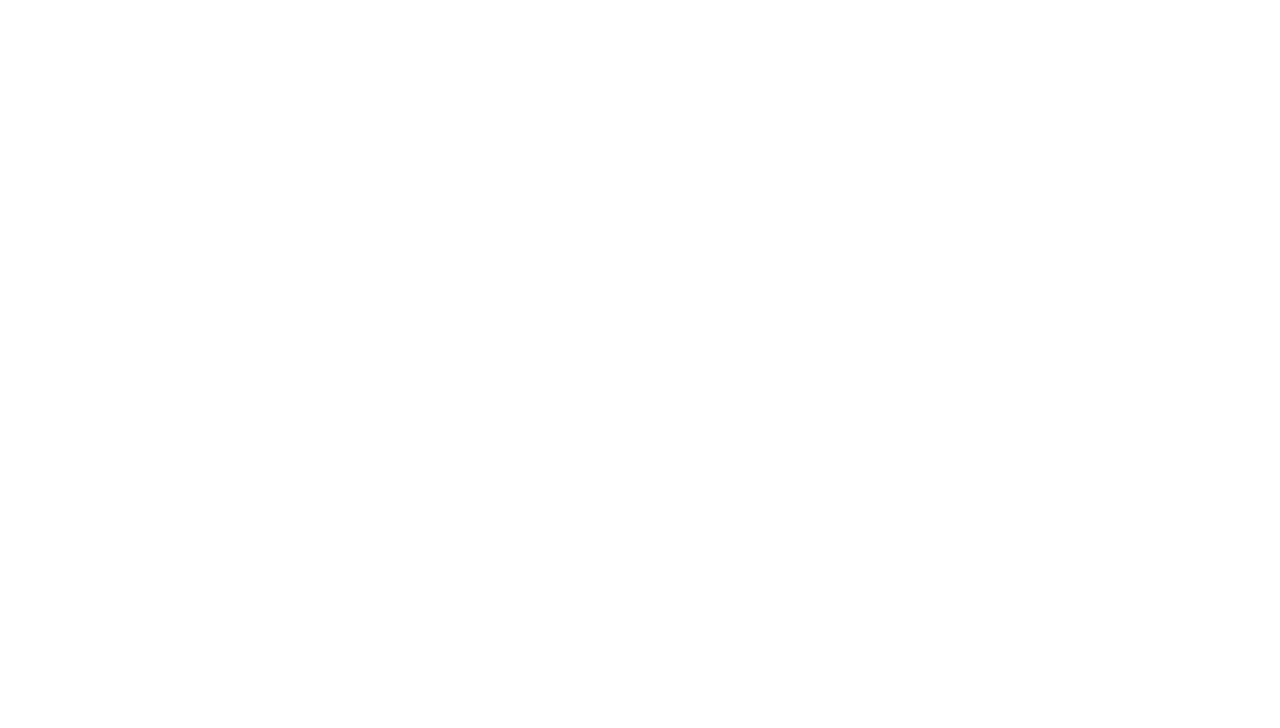
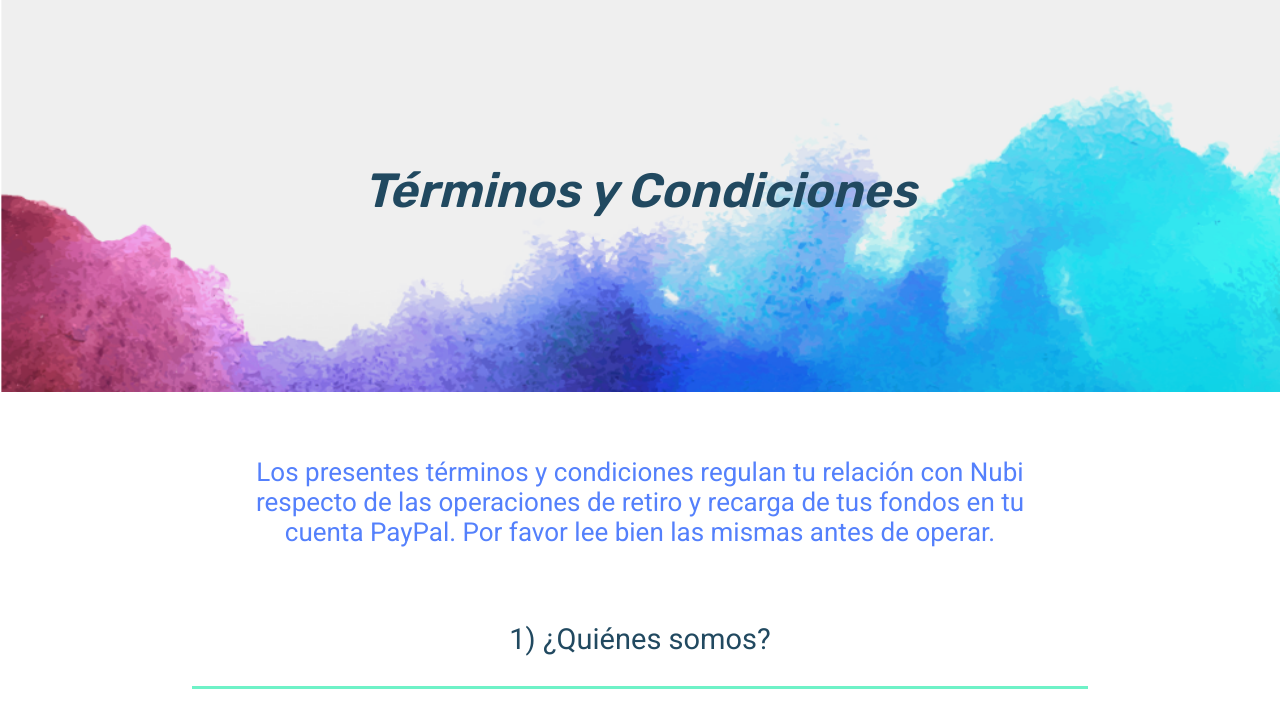
Before and after one commit to jonathanlevrero/NubiProyecto, a React (Create React App) app in the folder nubilanding/: page / in a window 1280 px wide. Shown: the top 728 px of the page. Built offline with nearby package versions, Linux system fonts and the light colour scheme.

Commit message:
Creando estructura de la seccion terminos y condiciones

```diff
--- a/nubilanding/src/App.js
+++ b/nubilanding/src/App.js
@@ -1,9 +1,10 @@
 import React from 'react';
+import TerminosCondiciones from "./components/terminos-condiciones/terminos-condiciones"
 
 function App() {
   return (
     <div>
-
+    <TerminosCondiciones />
     </div>
   );
 }
--- /dev/null
+++ b/nubilanding/src/components/terminos-condiciones/styles.module.scss
@@ -0,0 +1,60 @@
+.contenedor {
+  display: flex;
+  flex-direction: column;
+  align-items: center;
+  width: 100%;
+}
+
+.contenedorTitulo {
+  background-image: url(../../assets/bg_main_about_us.png);
+  background-size: 117% 90%;
+  background-repeat: no-repeat;
+  text-align: center;
+  width: 100%;
+  height: 435px;
+
+  h1 {
+    padding: 130px;
+    font-family: "Rubik";
+    font-style: italic;
+    font-size: 48px;
+    font-weight: 600;
+    color: #214960;
+  }
+}
+
+.contenedorTituloSecundario {
+  width: 66%;
+  text-align: center;
+
+  h2 {
+    font-family: "Roboto";
+    font-size: 26px;
+    font-weight: 300;
+    color: #5480fc;
+  }
+}
+
+.contenedorInformacion {
+  width: 70%;
+  text-align: center;
+  margin-top: 30px;
+}
+
+.tituloSeccion {
+  text-align: center;
+  font-family: "Roboto";
+  font-size: 29px;
+  font-weight: 300;
+  color: #214960;
+  border-bottom: solid 3px #6ef2c7;
+  padding-bottom: 30px;
+}
+
+.texto {
+  text-align: justify;
+  font-family: "Roboto";
+  font-size: 400;
+  font-size: 16.5px;
+  color: #214960;
+}
--- /dev/null
+++ b/nubilanding/src/components/terminos-condiciones/terminos-condiciones.js
@@ -0,0 +1,25 @@
+import React from "react";
+import styles from "./styles.module.scss";
+
+function TerminosCondiciones() {
+  return (
+    <div className={styles.contenedor}>
+      <div className={styles.contenedorTitulo}>
+        <h1>Términos y Condiciones</h1>
+      </div>
+      <div className={styles.contenedorTituloSecundario}>
+        <h2>
+          Los presentes términos y condiciones regulan tu relación con Nubi
+          respecto de las operaciones de retiro y recarga de tus fondos en tu
+          cuenta PayPal. Por favor lee bien las mismas antes de operar.
+        </h2>
+      </div>
+      <div className={styles.contenedorInformacion}>
+        <h2 className={styles.tituloSeccion}>1) ¿Quiénes somos?</h2>
+        <p className={styles.texto}></p>
+      </div>
+    </div>
+  );
+}
+
+export default TerminosCondiciones;
--- a/nubilanding/src/index.css
+++ b/nubilanding/src/index.css
@@ -1,13 +1,15 @@
+@import url("https://fonts.googleapis.com/css?family=Roboto:400,500|Rubik:300,400,500,600&display=swap");
+
 body {
   margin: 0;
-  font-family: -apple-system, BlinkMacSystemFont, 'Segoe UI', 'Roboto', 'Oxygen',
-    'Ubuntu', 'Cantarell', 'Fira Sans', 'Droid Sans', 'Helvetica Neue',
+  font-family: -apple-system, BlinkMacSystemFont, "Segoe UI", "Roboto", "Oxygen",
+    "Ubuntu", "Cantarell", "Fira Sans", "Droid Sans", "Helvetica Neue",
     sans-serif;
   -webkit-font-smoothing: antialiased;
   -moz-osx-font-smoothing: grayscale;
 }
 
 code {
-  font-family: source-code-pro, Menlo, Monaco, Consolas, 'Courier New',
+  font-family: source-code-pro, Menlo, Monaco, Consolas, "Courier New",
     monospace;
 }
```
Also changed, not shown: nubilanding/src/assets/bg_main_about_us.png (added).
